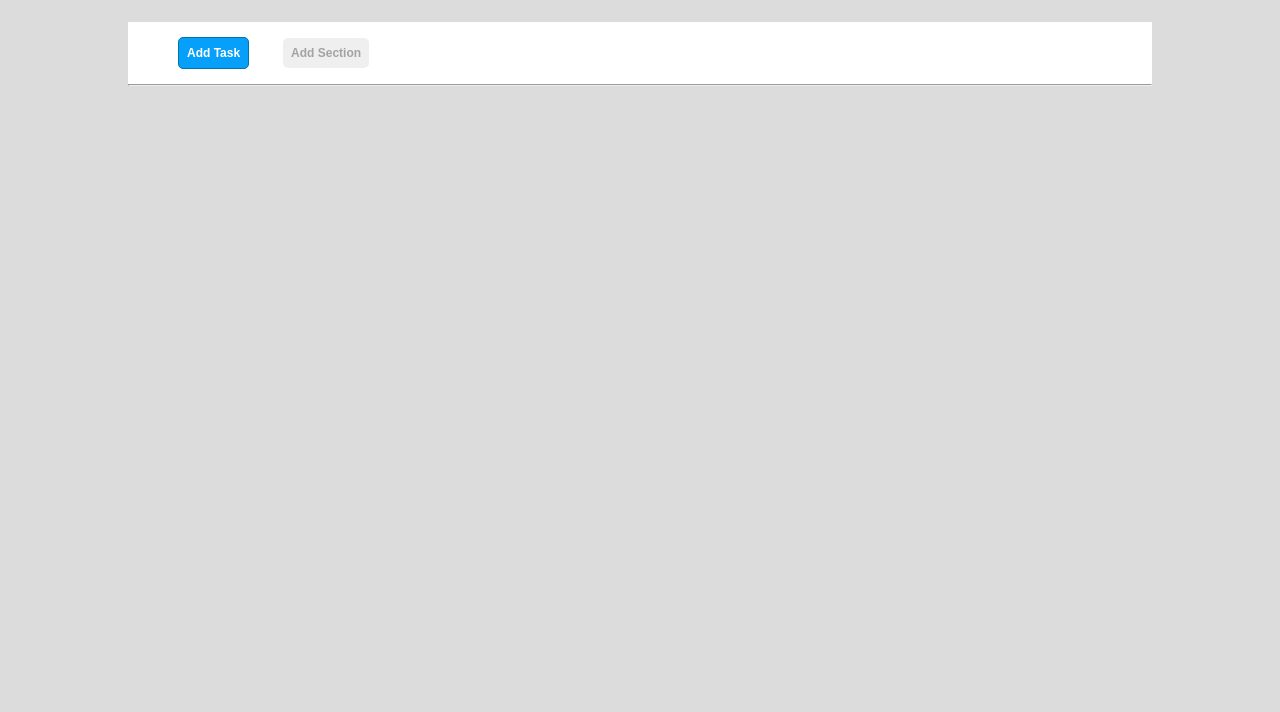
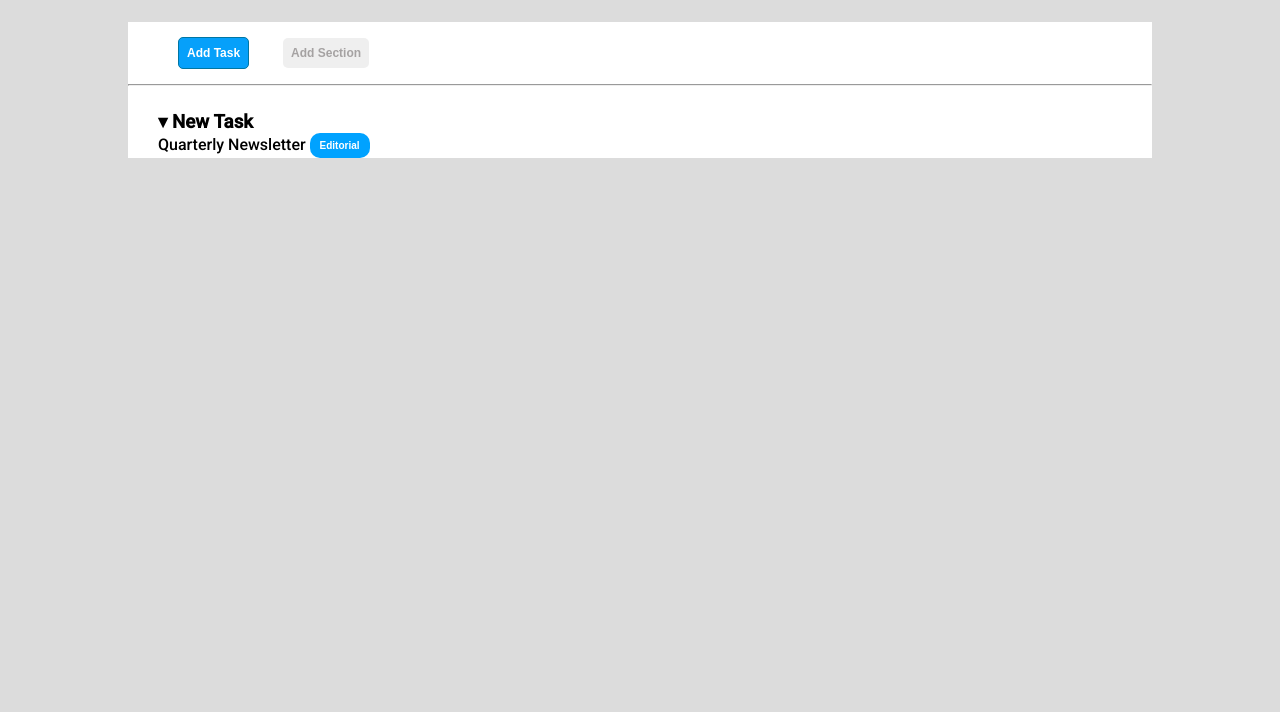
Before and after one commit to Linuxpert/html-css-toboolist, a plain HTML site: page index.html in a window 1280 px wide. Shown: the part 88-800 px from the top of the page. Drawn offline with Linux system fonts and the light colour scheme.

Commit message:
new task completato

```diff
--- a/css/style.css
+++ b/css/style.css
@@ -20,16 +20,18 @@ body {
 }
 #logo {
     margin: 10px 5px 0px 20px ;
-
+    vertical-align: middle;
 
 }
 #logotext {
     display: inline-block;
     font-style: Medium 500;
     height: 20px;
+    vertical-align: middle;
 }
 
 /* main */
+/* bottoni inziali */
 #box {
     width: 80%;
     margin: 30px auto;
@@ -53,5 +55,27 @@ body {
     border: solid 1px #0076a3;
     color: #fff;
 
+}
+
+/* New Task */
+#task {
+    margin: 25px 0px 0px 30px;
+}
+.lista {
+    margin-left: 30px;
+}
+
+.lista .blu {
+    background-color: rgb(0, 162, 255);
+    display: inline-block;
+    width: 60px;
+    height: 25px;
+    font-size: 10px;
+    font: bold 10px Arial, Helvetica, sans-serif;
+    text-align: center;
+    line-height: 25px;
+    vertical-align: middle;
+    color: white;
+    border-radius: 10px;
 
 }
--- a/index.html
+++ b/index.html
@@ -32,9 +32,25 @@
 
             </section>
 
+            <!-- New task -->
+            <section>
+
+                <h3 id="task">
+                    &#9662; New Task
+
+                </h3>
+                <p class="lista">
+
+                    Quarterly Newsletter
+
+                    <span class="blu">
+                        Editorial
+                    </span>
+                </p>
 
 
-            <!-- sezione 2 -->
+
+            </section>
 
             <!-- sezione 3 -->
 
```
